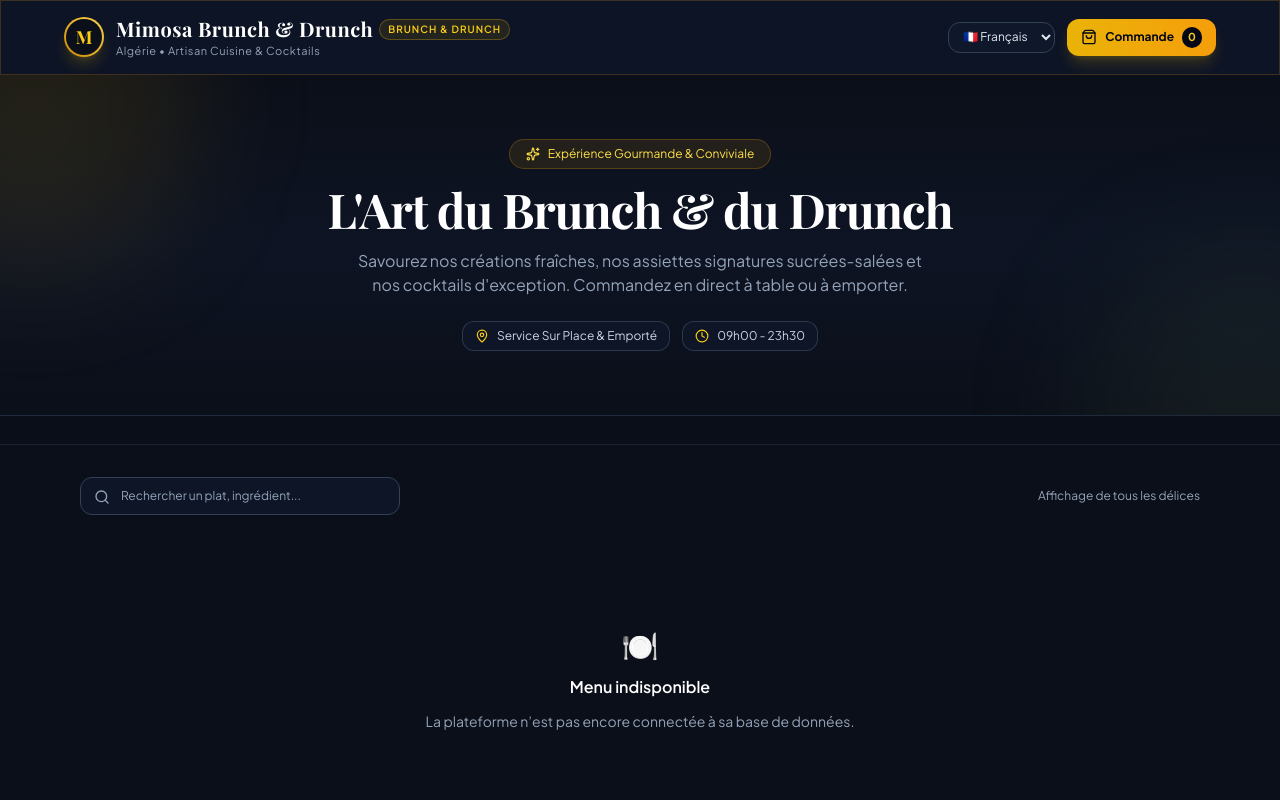
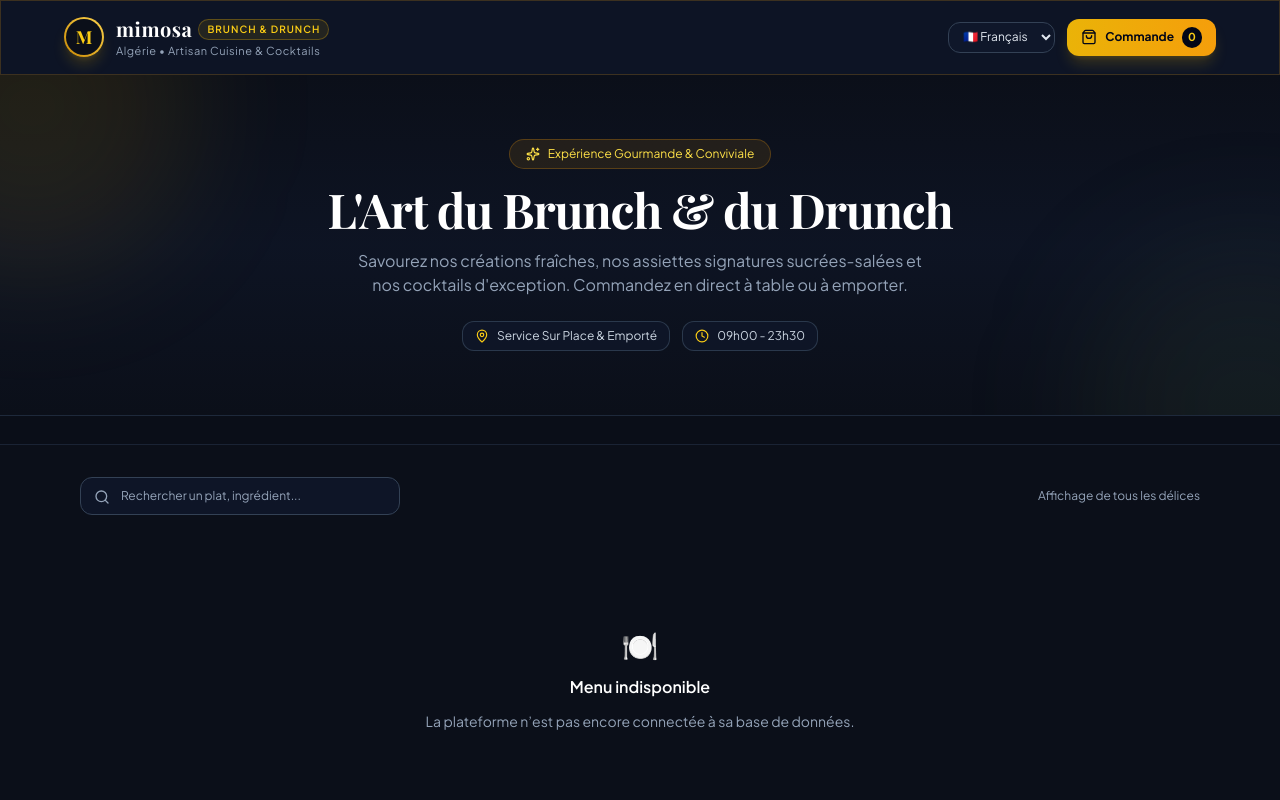
Before and after one commit to omarberrahma/Mimosamenu, a plain HTML site: page public/index.html in a window 1280 px wide. Shown: the top 800 px of the page. Drawn offline with nearby package versions, Linux system fonts and the light colour scheme; no server answers; a web font is replaced by a local one.

Commit message:
ui: preserve Mimosa branding fallback while allowing tenant labels

```diff
--- a/public/index.html
+++ b/public/index.html
@@ -36,8 +36,8 @@
         </div>
         <div>
           <div class="flex items-center gap-1.5">
-            <span id="restaurant-brand-name" class="font-serif text-lg md:text-xl font-bold tracking-wide text-white">Mimosa Brunch & Drunch</span>
-            <span class="text-[10px] tracking-widest uppercase bg-mimosa-500/10 text-mimosa-400 border border-mimosa-500/30 px-2 py-0.5 rounded-full font-semibold">Brunch & Drunch</span>
+            <span id="restaurant-brand-name" class="font-serif text-lg md:text-xl font-bold tracking-wide text-white">mimosa</span>
+            <span id="restaurant-type-badge" class="text-[10px] tracking-widest uppercase bg-mimosa-500/10 text-mimosa-400 border border-mimosa-500/30 px-2 py-0.5 rounded-full font-semibold">Brunch & Drunch</span>
           </div>
           <p class="text-[11px] text-slate-400 tracking-wider">Algérie • Artisan Cuisine & Cocktails</p>
         </div>
```
